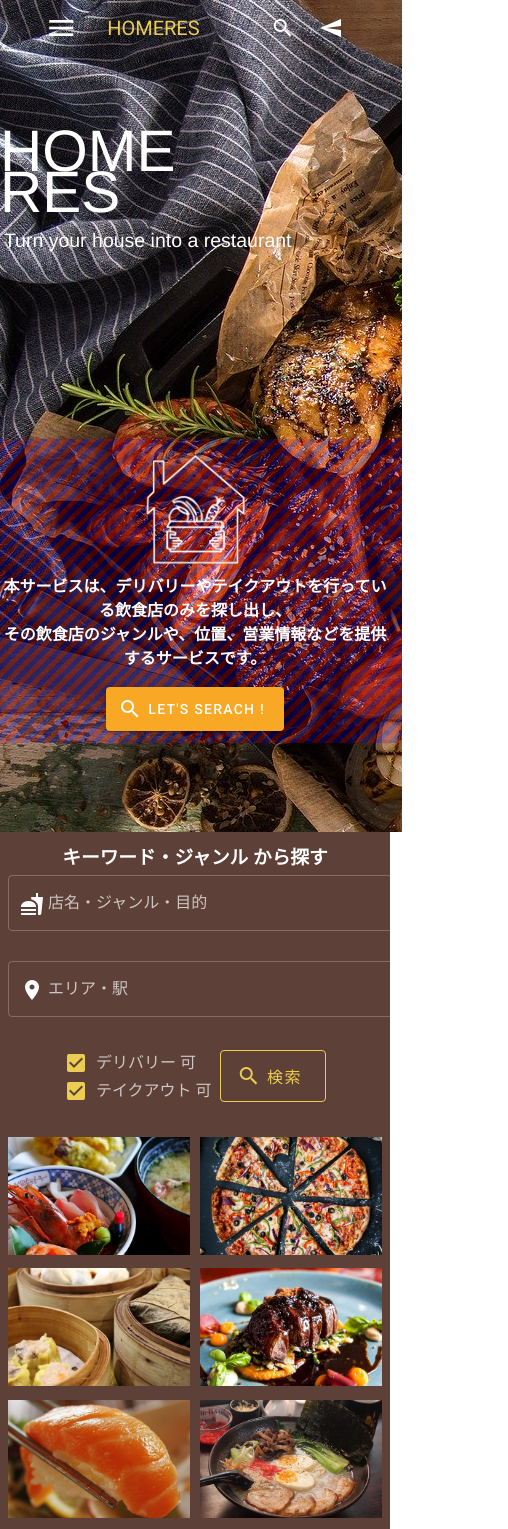
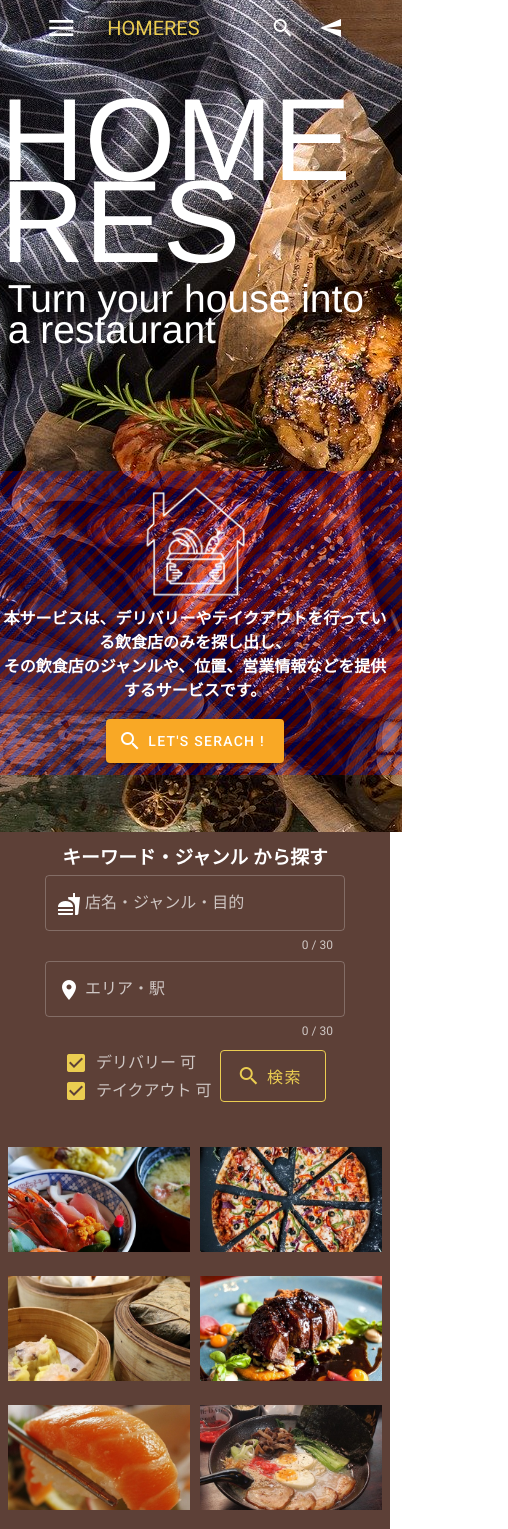
Before and after one commit to suganuma3510/homeres, a Nuxt app in the folder client/: page / in a window 390 px wide. Shown: the top 1529 px of the page, 508 px wide, since content can reach past the window. Built offline with nearby package versions, Linux system fonts and the light colour scheme.

Commit message:
fix：検索機能をキーワードとジャンルの複数検索ができるように修正

```diff
--- a/client/components/category_search.vue
+++ b/client/components/category_search.vue
@@ -32,7 +32,7 @@
 import { mapGetters, mapMutations } from "vuex";
 
 export default {
-  props: ["category", "takeout", "deliverly"],
+  props: ["category", "area", "takeout", "deliverly"],
   methods: {
     ...mapMutations({
       setShops: "shops/setShops",
@@ -41,10 +41,13 @@ export default {
       this.$refs.form.validate();
     },
     getShops() {
+      if (this.$props.area == null) {
+        this.$props.area = "";
+      }
       this.$axios
         .$get("/api/shops/search", {
           params: {
-            freeword: this.$props.category,
+            freeword: this.$props.category + " " + this.$props.area,
             deliverly: this.$props.deliverly,
             takeout: this.$props.takeout,
           },
@@ -75,9 +78,9 @@ export default {
   width: 100%;
 }
 
-@media (min-width: 0px) and (max-width: 600px) {
+@media (min-width: 0px) and (max-width: 450px) {
   .category-img {
-    max-height: 14vh;
+    max-height: 12.5vh;
   }
 }
 </style>
--- a/client/components/search_form.vue
+++ b/client/components/search_form.vue
@@ -49,7 +49,6 @@
           ></v-checkbox>
         </div>
         <v-btn
-          v-on:click="getShops"
           @click="getShops"
           outlined
           color="#EBCD51"
@@ -59,9 +58,18 @@
           <v-icon left dark>mdi-magnify mdi-24px</v-icon>検索
         </v-btn>
       </v-col>
-      <v-col v-for="c in category" :key="c" class="col-area" cols="6" sm="3">
+      <v-col
+        v-for="c in category"
+        :key="c"
+        class="col-area"
+        cols="6"
+        lg="3"
+        sm="3"
+        xs="6"
+      >
         <CategorySearch
           v-bind:category="c"
+          v-bind:area="area"
           v-bind:deliverly="deliverly"
           v-bind:takeout="takeout"
         />
@@ -123,10 +131,16 @@ export default {
       this.$refs.form.validate();
     },
     getShops() {
+      if (this.freeword == null) {
+        this.freeword = "";
+      }
+      if (this.area == null) {
+        this.area = "";
+      }
       this.$axios
         .$get("/api/shops/search", {
           params: {
-            freeword: this.freeword + this.area,
+            freeword: this.freeword + " " + this.area,
             deliverly: this.deliverly,
             takeout: this.takeout,
           },
@@ -166,7 +180,7 @@ export default {
   margin-bottom: -10px;
 }
 
-@media (min-width: 0px) and (max-width: 600px) {
+@media (min-width: 0px) and (max-width: 450px) {
   #form-heading {
     padding: 12px;
     margin: 0;
@@ -179,7 +193,7 @@ export default {
     margin: 0;
   }
   .form-text {
-    min-width: 500px;
+    min-width: 300px;
   }
 }
 </style>
--- a/client/pages/index.vue
+++ b/client/pages/index.vue
@@ -1,7 +1,7 @@
 <template>
   <div id="index-area">
     <v-row class="top_contents fill-height" justify="center" align="center">
-      <v-col cols="12" sm="10" md="6" class="coll-left">
+      <v-col cols="12" sm="12" md="6" class="coll-left">
         <h1>HOME<br />RES</h1>
         <h2>Turn your house into a restaurant</h2>
       </v-col>
@@ -68,4 +68,13 @@ export default {
     rgba(0, 0, 255, 0.25) 10px
   );
 }
+
+@media (min-width: 0px) and (max-width: 450px) {
+  .coll-left h1 {
+    font-size: 30vw;
+  }
+  .coll-left h2 {
+    font-size: 10vw;
+  }
+}
 </style>
```
